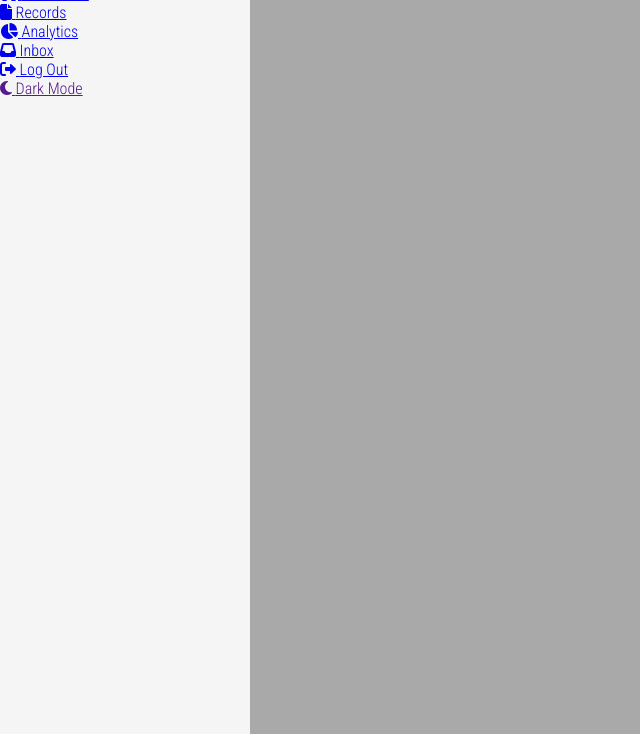
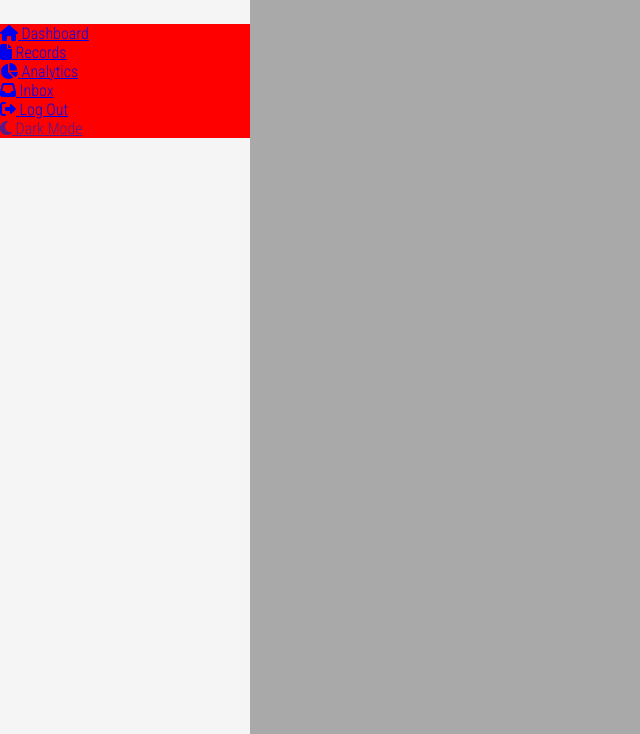
Before and after one commit to asbhogal/Whiskey-Supplier-Admin-Dashboard, a plain HTML site: page index.html in a window 1280 px wide. Shown: the part 66-800 px from the top of the page, without its empty margins (0-640 px from the left). Drawn offline with Linux system fonts and the light colour scheme.

Commit message:
amendments

```diff
--- a/style.css
+++ b/style.css
@@ -59,3 +59,16 @@ nav .logo-name .logo_name {
     font-weight: 600;
     color: var(--text-color);
 }
+
+nav .menu-items {
+    background-color: red;
+    margin-top: 40px;
+    height: calc(100%; - 90px)
+    display: flex;
+    flex-direction: column;
+    justify-content: space-between;
+}
+
+.menu-items li {
+    list-style: none;
+}
```
